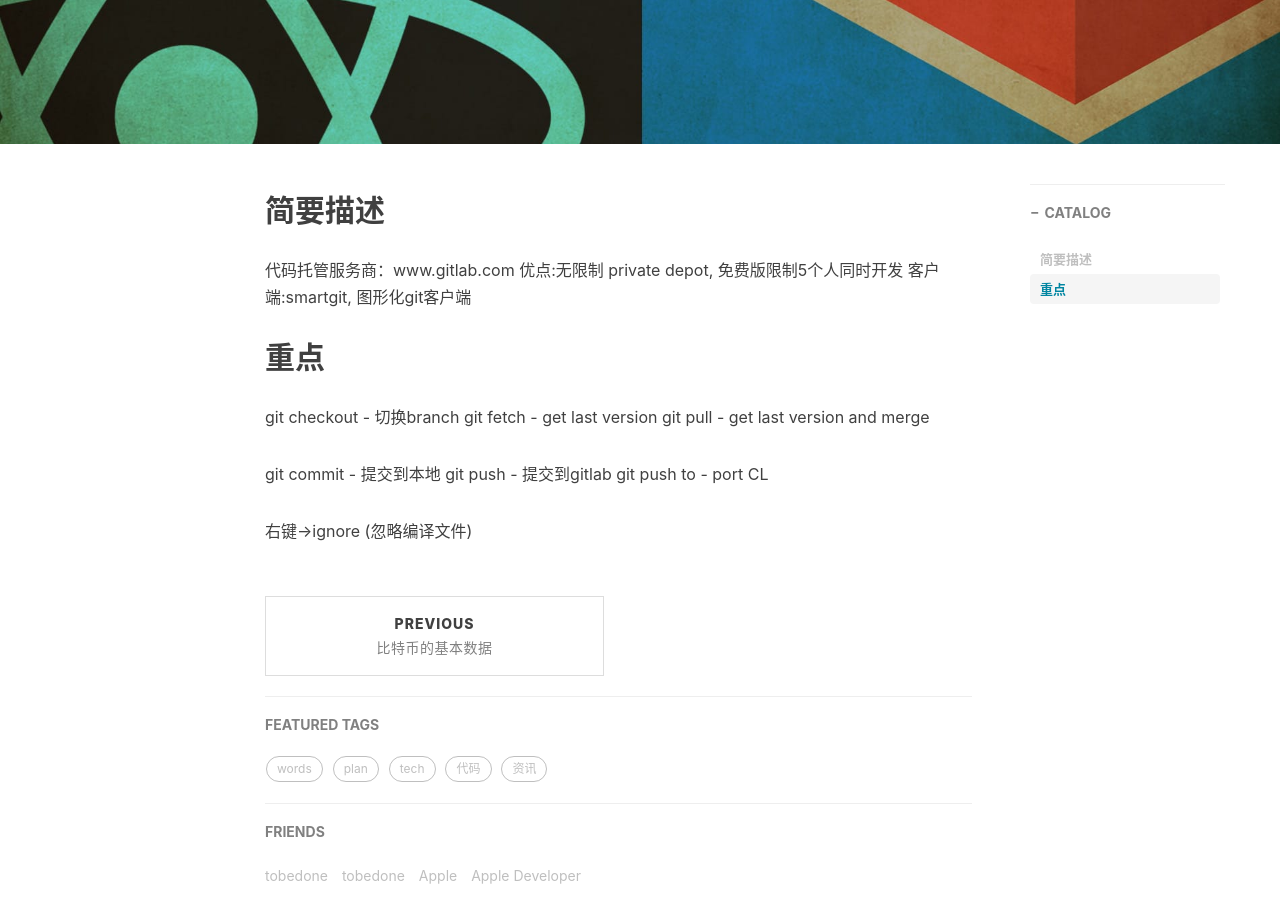
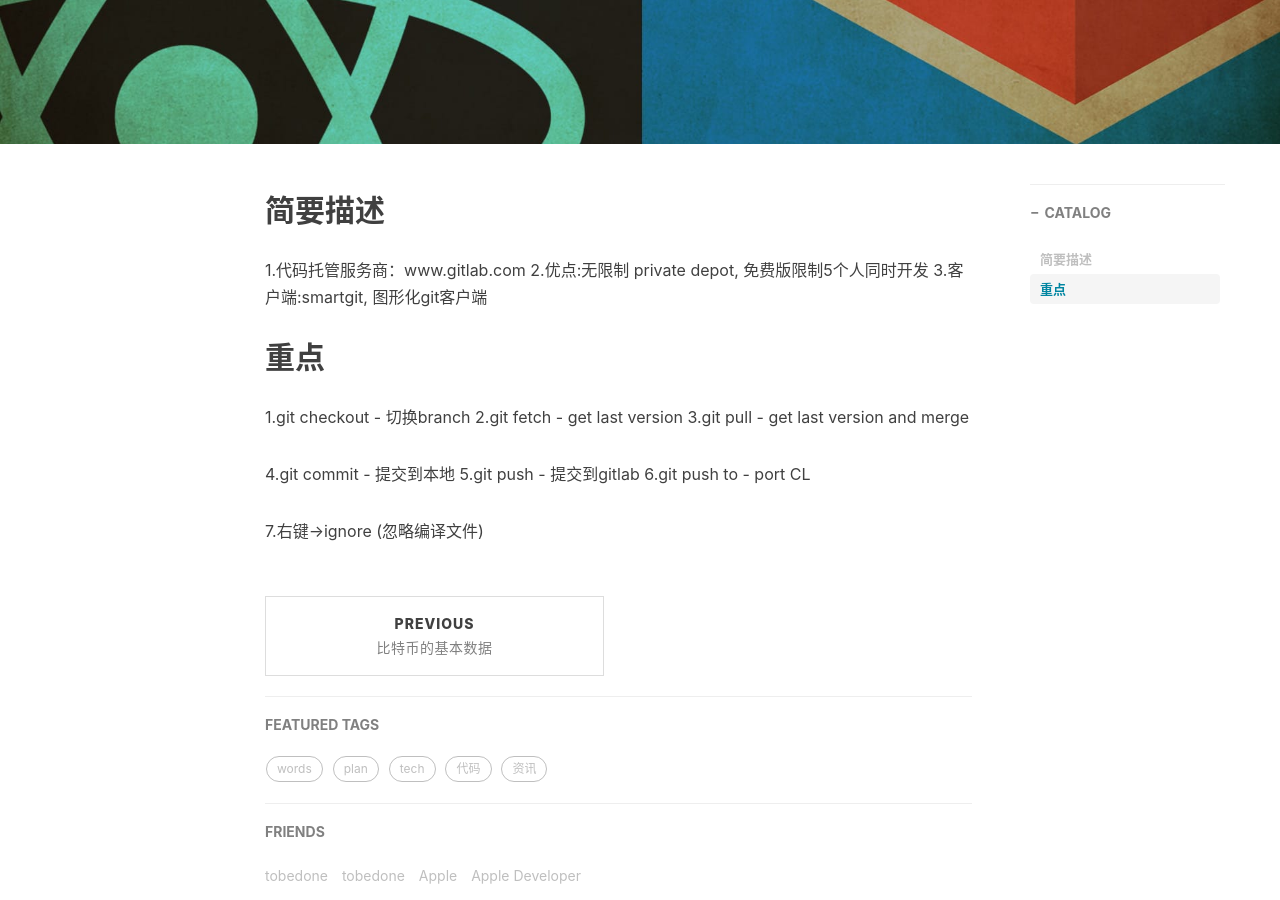
Before and after one commit to MapleLaker/MapleLaker.github.io, a Jekyll site: the page built from _posts/2018-07-22-工作区.md, in a window 1280 px wide and 900 px high, scrolled down 313 px. Built offline with Jekyll 4.4.1, drawn with Linux system fonts in a browser that asks for light colours; nearby versions of some CDN libraries; comment, search, counter and statistics services are not loaded.

Commit message:
Update 2018-07-22-工作区.md

```diff
--- a/_posts/2018-07-22-工作区.md
+++ b/_posts/2018-07-22-工作区.md
@@ -10,17 +10,17 @@ tags:
 ---
 
 ## 简要描述
-代码托管服务商：www.gitlab.com
-优点:无限制 private depot, 免费版限制5个人同时开发
-客户端:smartgit, 图形化git客户端
+1.代码托管服务商：www.gitlab.com
+2.优点:无限制 private depot, 免费版限制5个人同时开发
+3.客户端:smartgit, 图形化git客户端
 
 ## 重点
-git checkout - 切换branch
-git fetch - get last version
-git pull - get last version and merge
+1.git checkout - 切换branch
+2.git fetch - get last version
+3.git pull - get last version and merge
 
-git commit - 提交到本地
-git push - 提交到gitlab
-git push to - port CL
+4.git commit - 提交到本地
+5.git push - 提交到gitlab
+6.git push to - port CL
 
-右键->ignore (忽略编译文件)
+7.右键->ignore (忽略编译文件)
```
